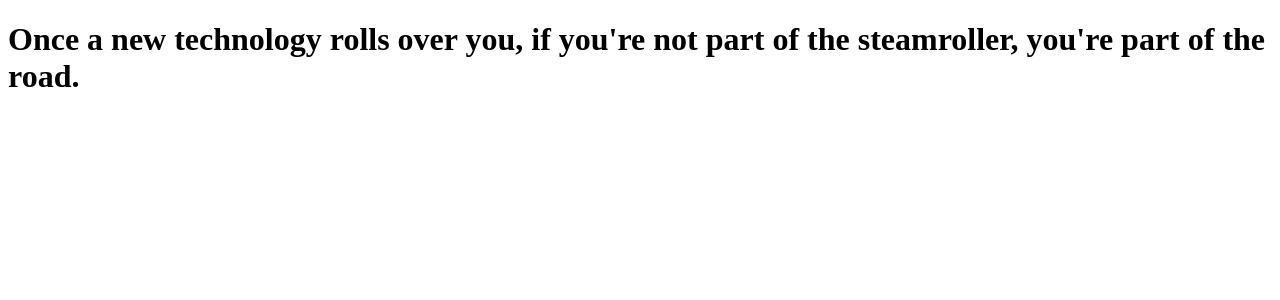
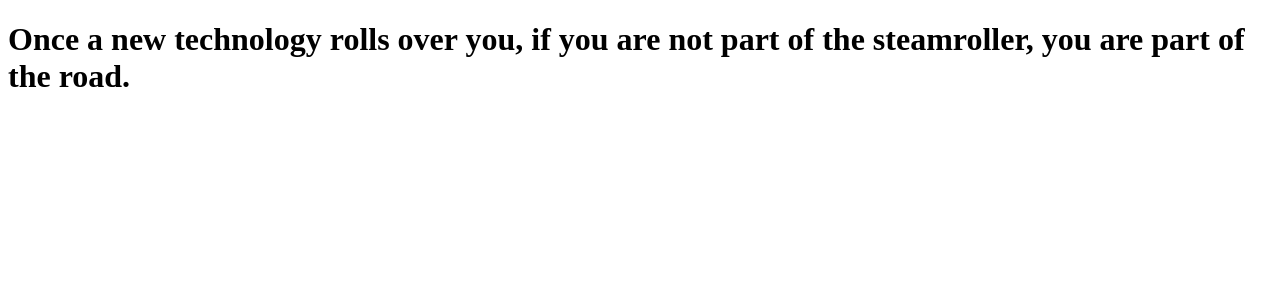
Before and after one commit to wfuregatti/clone-tabnews, a Next.js app: page / in a window 1280 px wide. Shown: the top 300 px of the page. Built offline with nearby package versions, Linux system fonts and the light colour scheme.

Commit message:
Single change to test commit

```diff
--- a/pages/index.js
+++ b/pages/index.js
@@ -1,10 +1,5 @@
 function Home() {
-  return (
-    <h1>
-      Once a new technology rolls over you, if you're not part of the
-      steamroller, you're part of the road.
-    </h1>
-  );
+  return <h1>Once a new technology rolls over you, if you are not part of the steamroller, you are part of the road.</h1>;
 }
 
 export default Home;
```
